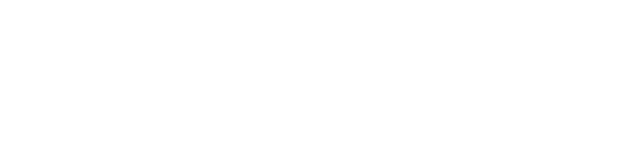
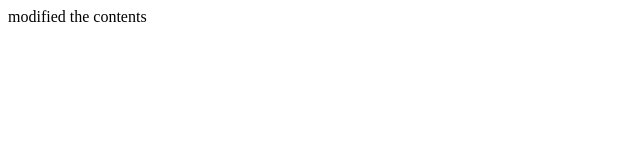
Before and after one commit to Rohitgoge/myRepository, a plain HTML site: page index.html in a window 1280 px wide. Shown: the whole page, without its empty margins (0-640 px from the left). Drawn offline with Linux system fonts and the light colour scheme.

Commit message:
main:index.html modified the contents

```diff
--- a/index.html
+++ b/index.html
@@ -2,5 +2,6 @@
 <head>
 </head>
 <body>
+    modified the contents
 </body>
 </html>
```
